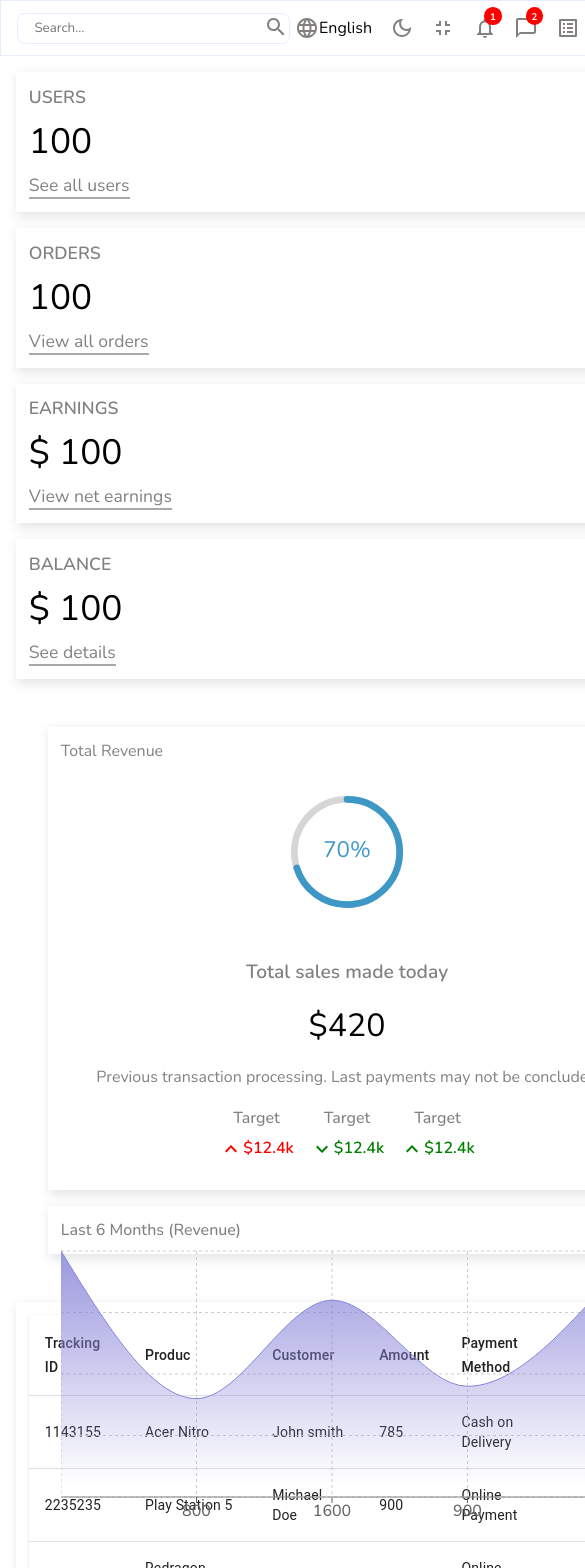
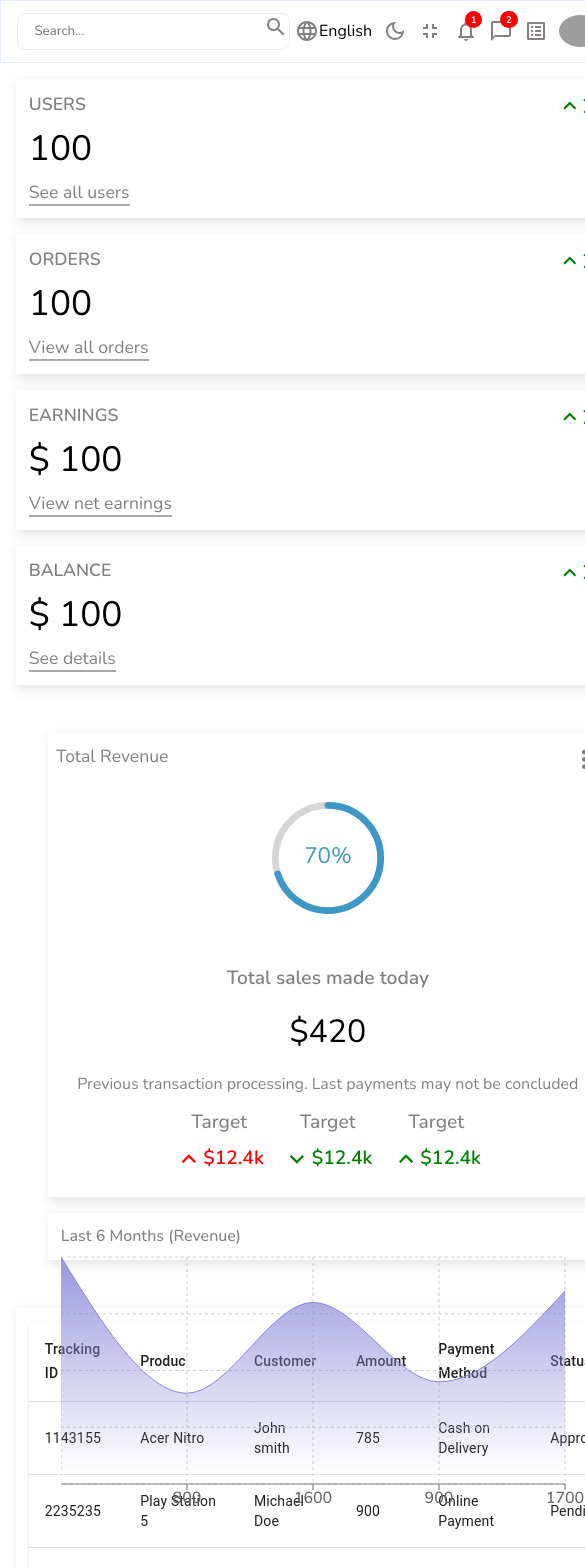
Before and after one commit to michaelomekagu688/grubbly-dashboard, a React (Create React App) app: page / in a window 390 px wide. Shown: the top 1568 px of the page, 585 px wide, since content can reach past the window. Built offline with nearby package versions, Linux system fonts and the light colour scheme; grey boxes are pictures that could not be loaded.

Commit message:
adjusted the ui of the homepage

```diff
--- a/src/components/featured/featured.scss
+++ b/src/components/featured/featured.scss
@@ -88,3 +88,25 @@
 
     }
 }
+@media(max-width:750px){
+    .featured-cont{
+
+        .top{
+            transition: all .2s;
+
+            :nth-child(1),
+            :nth-child(2){
+                transform: scale(1.1);
+
+            }
+        }
+
+        .bottom{
+            transition: all .2s;
+
+            .target-cont{
+                transform: scale(1.2);
+            }
+        }
+    }
+}
--- a/src/components/navbar/navbar.scss
+++ b/src/components/navbar/navbar.scss
@@ -64,3 +64,18 @@
         }
     }
 }
+
+@media(max-width:750px){
+    .navbar-cont{
+        height: 3.2rem;
+
+        .first-div{
+            height: 2rem;
+
+        }
+
+        .second-div{
+            gap: .1rem;
+        }
+    }
+}
```
